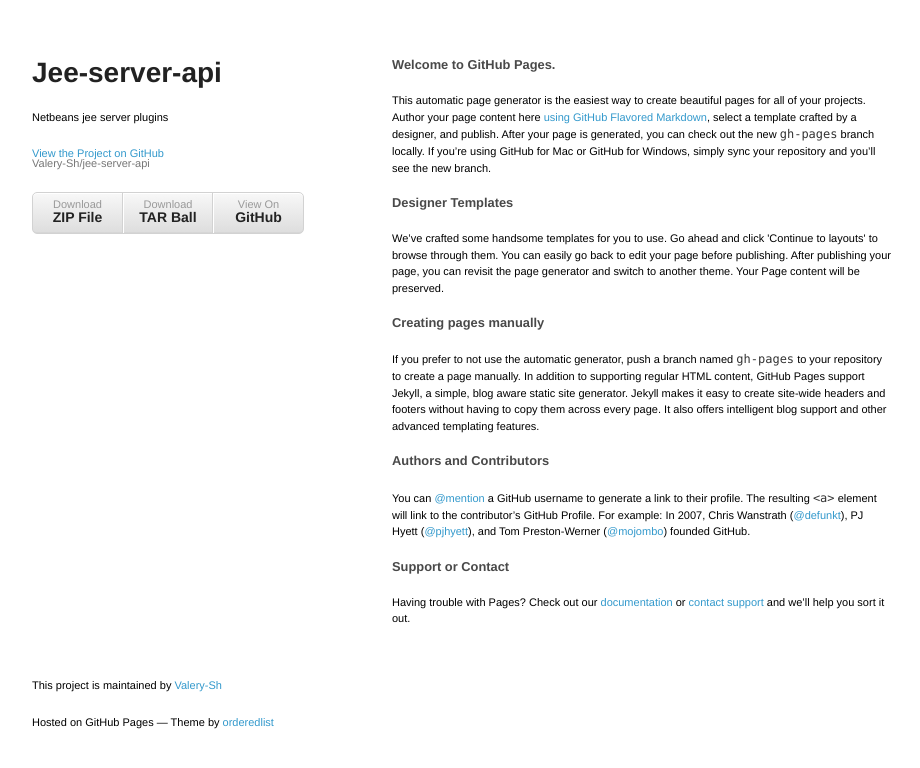
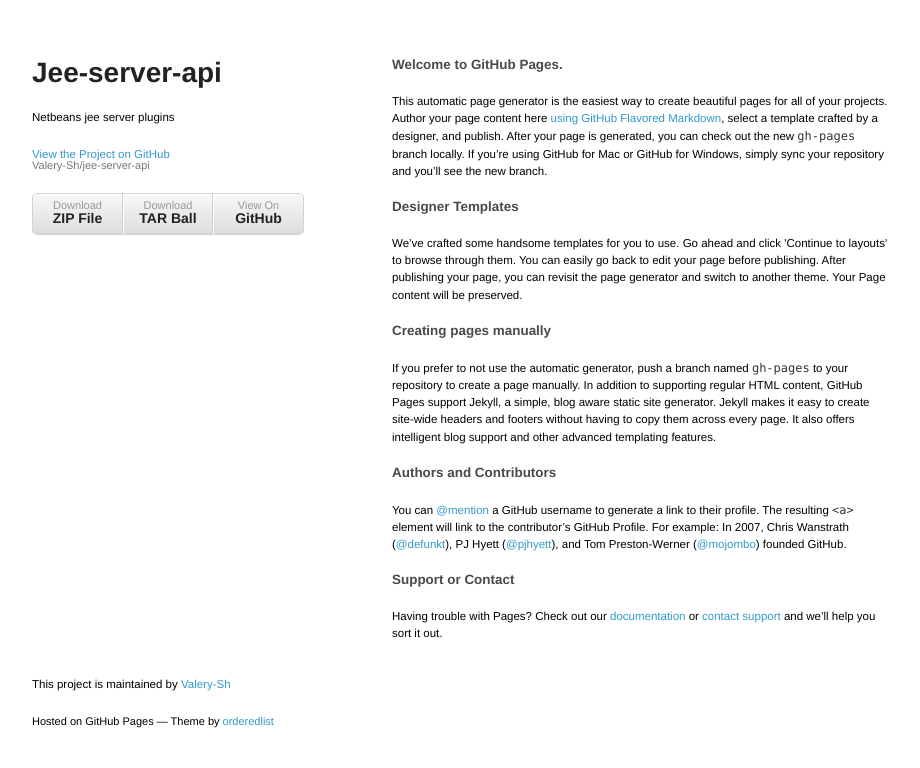
Before and after one commit to Valery-Sh/jee-server-api, a plain HTML site: page index.html in a window 1280 px wide. Shown: the whole page, without its empty margins (178-1098 px from the left). Drawn offline with Linux system fonts and the light colour scheme.

Commit message:
Merge gh-pages into HEAD

```diff
--- a/stylesheets/styles.css
+++ b/stylesheets/styles.css
@@ -2,7 +2,7 @@
 
 body {
   padding:50px;
-  font:11px/1.5 "Helvetica Neue", Helvetica,  Arial, sans-serif, Lato ;
+  font:11.5px/1.5 "Helvetica Neue", Helvetica,  Arial, sans-serif, Lato ;
   /*color:#777*/;
   color: black;
 
```
